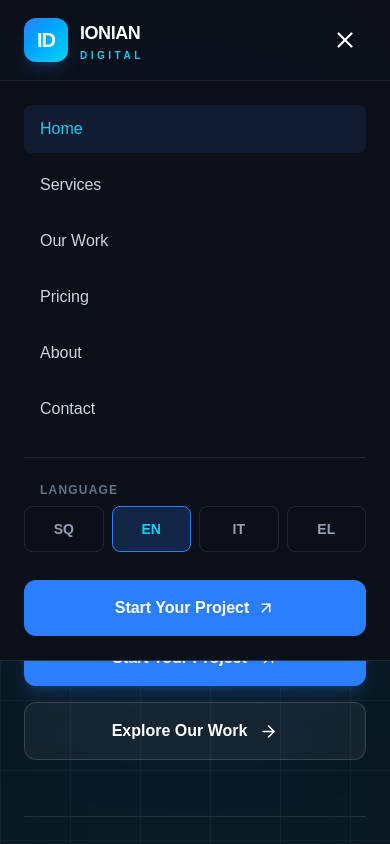
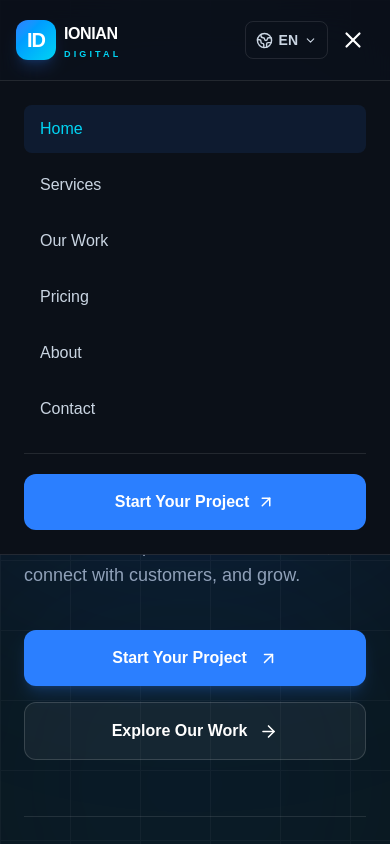
Before and after one commit to angelicereeves/ionian-digital, a Next.js app: page /en in a window 390 px wide. Both pictures are taken after a click on the button "Toggle navigation". Shown: the top 844 px of the page. Built offline with nearby package versions, Linux system fonts and the light colour scheme.

Commit message:
updated language swticher

```diff
--- a/src/components/layout/Navbar.tsx
+++ b/src/components/layout/Navbar.tsx
@@ -2,7 +2,7 @@
 
 import {useState} from "react";
 import {motion, AnimatePresence} from "motion/react";
-import {Menu, X, ArrowUpRight, Globe2} from "lucide-react";
+import {Menu, X, ArrowUpRight, Globe2, ChevronDown} from "lucide-react";
 import {useTranslations, useLocale} from "next-intl";
 import {Link, usePathname, useRouter} from "@/i18n/navigation";
 
@@ -12,20 +12,19 @@ const navigation = [
   {key: "portfolio", href: "/portfolio"},
   {key: "pricing", href: "/pricing"},
   {key: "about", href: "/about"},
-  {key: "contact", href: "/contact"}
+  {key: "contact", href: "/contact"},
 ] as const;
 
 const languages = [
   {code: "sq", label: "Shqip"},
   {code: "en", label: "English"},
   {code: "it", label: "Italiano"},
-  {code: "el", label: "Ελληνικά"}
+  {code: "el", label: "Ελληνικά"},
 ] as const;
 
 export default function Navbar() {
   const t = useTranslations("Navigation");
   const locale = useLocale();
-
   const pathname = usePathname();
   const router = useRouter();
 
@@ -38,23 +37,41 @@ export default function Navbar() {
     setMobileOpen(false);
   }
 
+  function toggleMobileMenu() {
+    setMobileOpen(!mobileOpen);
+    setLanguageOpen(false);
+  }
+
+  function toggleLanguageMenu() {
+    setLanguageOpen(!languageOpen);
+    setMobileOpen(false);
+  }
+
   return (
     <header className="fixed inset-x-0 top-0 z-50 border-b border-white/10 bg-[#0B1018]/80 backdrop-blur-xl">
-      <nav className="mx-auto flex h-20 max-w-7xl items-center justify-between px-6 lg:px-8">
+      <nav className="mx-auto flex h-20 max-w-7xl items-center justify-between px-4 sm:px-6 lg:px-8">
 
         {/* Logo */}
-        <Link href="/" className="group flex items-center gap-3">
-          <div className="relative flex h-11 w-11 items-center justify-center overflow-hidden rounded-xl bg-gradient-to-br from-blue-500 to-cyan-400 shadow-lg shadow-blue-500/20">
+        <Link
+          href="/"
+          onClick={() => {
+            setMobileOpen(false);
+            setLanguageOpen(false);
+          }}
+          className="group flex shrink-0 items-center gap-2 sm:gap-3"
+        >
+          <div className="relative flex h-10 w-10 shrink-0 items-center justify-center overflow-hidden rounded-xl bg-gradient-to-br from-blue-500 to-cyan-400 shadow-lg shadow-blue-500/20 sm:h-11 sm:w-11">
             <span className="text-xl font-black tracking-tighter text-white">
               ID
             </span>
           </div>
 
           <div className="flex flex-col leading-none">
-            <span className="text-lg font-bold tracking-tight text-white">
+            <span className="text-base font-bold tracking-tight text-white sm:text-lg">
               IONIAN
             </span>
-            <span className="mt-1 text-[10px] font-semibold tracking-[0.35em] text-cyan-400">
+
+            <span className="mt-1 text-[9px] font-semibold tracking-[0.35em] text-cyan-400 sm:text-[10px]">
               DIGITAL
             </span>
           </div>
@@ -91,16 +108,24 @@ export default function Navbar() {
         {/* Desktop Actions */}
         <div className="hidden items-center gap-5 lg:flex">
 
-          {/* Language Selector */}
+          {/* Desktop Language Selector */}
           <div className="relative">
             <button
-              onClick={() => setLanguageOpen(!languageOpen)}
+              type="button"
+              onClick={toggleLanguageMenu}
               aria-label="Select language"
               aria-expanded={languageOpen}
+              aria-haspopup="true"
               className="flex items-center gap-2 rounded-lg px-3 py-2 text-sm font-semibold text-slate-300 transition hover:bg-white/5 hover:text-white"
             >
               <Globe2 size={17} />
               {locale.toUpperCase()}
+              <ChevronDown
+                size={14}
+                className={`transition-transform ${
+                  languageOpen ? "rotate-180" : ""
+                }`}
+              />
             </button>
 
             <AnimatePresence>
@@ -110,10 +135,11 @@ export default function Navbar() {
                   animate={{opacity: 1, y: 0}}
                   exit={{opacity: 0, y: -8}}
                   transition={{duration: 0.2}}
-                  className="absolute right-0 top-full mt-3 w-44 overflow-hidden rounded-xl border border-white/10 bg-[#151D2B] p-2 shadow-2xl"
+                  className="absolute right-0 top-full z-50 mt-3 w-44 overflow-hidden rounded-xl border border-white/10 bg-[#151D2B] p-2 shadow-2xl"
                 >
                   {languages.map((language) => (
                     <button
+                      type="button"
                       key={language.code}
                       onClick={() => changeLanguage(language.code)}
                       className={`block w-full rounded-lg px-4 py-3 text-left text-sm transition ${
@@ -130,12 +156,13 @@ export default function Navbar() {
             </AnimatePresence>
           </div>
 
-          {/* CTA */}
+          {/* Desktop CTA */}
           <Link
             href="/contact"
             className="group flex items-center gap-2 rounded-xl bg-blue-500 px-5 py-3 text-sm font-semibold text-white transition hover:bg-blue-400"
           >
             {t("getStarted")}
+
             <ArrowUpRight
               size={17}
               className="transition-transform group-hover:translate-x-0.5 group-hover:-translate-y-0.5"
@@ -143,15 +170,79 @@ export default function Navbar() {
           </Link>
         </div>
 
-        {/* Mobile Menu Button */}
+        {/* Mobile Actions */}
+        <div className="flex shrink-0 items-center gap-1 sm:gap-2 lg:hidden">
+
+          {/* Mobile Language Selector */}
+          <div className="relative">
             <button
-          className="rounded-lg p-2 text-white lg:hidden"
-          onClick={() => setMobileOpen(!mobileOpen)}
+              type="button"
+              onClick={toggleLanguageMenu}
+              aria-label="Select language"
+              aria-expanded={languageOpen}
+              aria-haspopup="true"
+              className={`flex items-center gap-1.5 rounded-lg border px-2.5 py-2 text-sm font-semibold transition ${
+                languageOpen
+                  ? "border-cyan-400/30 bg-blue-500/10 text-cyan-400"
+                  : "border-white/10 text-slate-300 hover:border-white/20 hover:text-white"
+              }`}
+            >
+              <Globe2 size={17} />
+
+              <span>{locale.toUpperCase()}</span>
+
+              <ChevronDown
+                size={13}
+                className={`transition-transform duration-200 ${
+                  languageOpen ? "rotate-180" : ""
+                }`}
+              />
+            </button>
+
+            {/* Mobile Language Dropdown */}
+            <AnimatePresence>
+              {languageOpen && (
+                <motion.div
+                  initial={{opacity: 0, y: -8, scale: 0.98}}
+                  animate={{opacity: 1, y: 0, scale: 1}}
+                  exit={{opacity: 0, y: -8, scale: 0.98}}
+                  transition={{duration: 0.2}}
+                  className="absolute right-0 top-full z-[60] mt-3 w-44 overflow-hidden rounded-xl border border-white/10 bg-[#151D2B] p-2 shadow-2xl"
+                >
+                  {languages.map((language) => (
+                    <button
+                      type="button"
+                      key={language.code}
+                      onClick={() => changeLanguage(language.code)}
+                      className={`flex w-full items-center justify-between rounded-lg px-4 py-3 text-left text-sm transition ${
+                        locale === language.code
+                          ? "bg-blue-500/20 text-cyan-400"
+                          : "text-slate-300 hover:bg-white/5 hover:text-white"
+                      }`}
+                    >
+                      <span>{language.label}</span>
+
+                      {locale === language.code && (
+                        <span className="h-1.5 w-1.5 rounded-full bg-cyan-400" />
+                      )}
+                    </button>
+                  ))}
+                </motion.div>
+              )}
+            </AnimatePresence>
+          </div>
+
+          {/* Mobile Hamburger Button */}
+          <button
+            type="button"
+            className="rounded-lg p-2 text-white transition hover:bg-white/5"
+            onClick={toggleMobileMenu}
             aria-label="Toggle navigation"
             aria-expanded={mobileOpen}
           >
             {mobileOpen ? <X size={26} /> : <Menu size={26} />}
           </button>
+        </div>
       </nav>
 
       {/* Mobile Navigation */}
@@ -165,6 +256,8 @@ export default function Navbar() {
             className="overflow-hidden border-t border-white/10 bg-[#0B1018] lg:hidden"
           >
             <div className="flex flex-col gap-2 px-6 py-6">
+
+              {/* Navigation Links */}
               {navigation.map((item) => (
                 <Link
                   key={item.key}
@@ -180,32 +273,14 @@ export default function Navbar() {
                 </Link>
               ))}
 
-              <div className="my-4 border-t border-white/10" />
+              {/* Divider */}
+              <div className="my-3 border-t border-white/10" />
 
-              <p className="px-4 text-xs font-semibold uppercase tracking-widest text-slate-500">
-                Language
-              </p>
-
-              <div className="grid grid-cols-4 gap-2">
-                {languages.map((language) => (
-                  <button
-                    key={language.code}
-                    onClick={() => changeLanguage(language.code)}
-                    className={`rounded-lg border px-2 py-3 text-sm font-semibold transition ${
-                      locale === language.code
-                        ? "border-blue-500 bg-blue-500/20 text-cyan-400"
-                        : "border-white/10 text-slate-400 hover:text-white"
-                    }`}
-                  >
-                    {language.code.toUpperCase()}
-                  </button>
-                ))}
-              </div>
-
+              {/* Mobile CTA */}
               <Link
                 href="/contact"
                 onClick={() => setMobileOpen(false)}
-                className="mt-5 flex items-center justify-center gap-2 rounded-xl bg-blue-500 px-5 py-4 font-semibold text-white"
+                className="flex items-center justify-center gap-2 rounded-xl bg-blue-500 px-5 py-4 font-semibold text-white transition hover:bg-blue-400"
               >
                 {t("getStarted")}
                 <ArrowUpRight size={18} />
```
Lines whose indentation alone changed are shown as unchanged.
